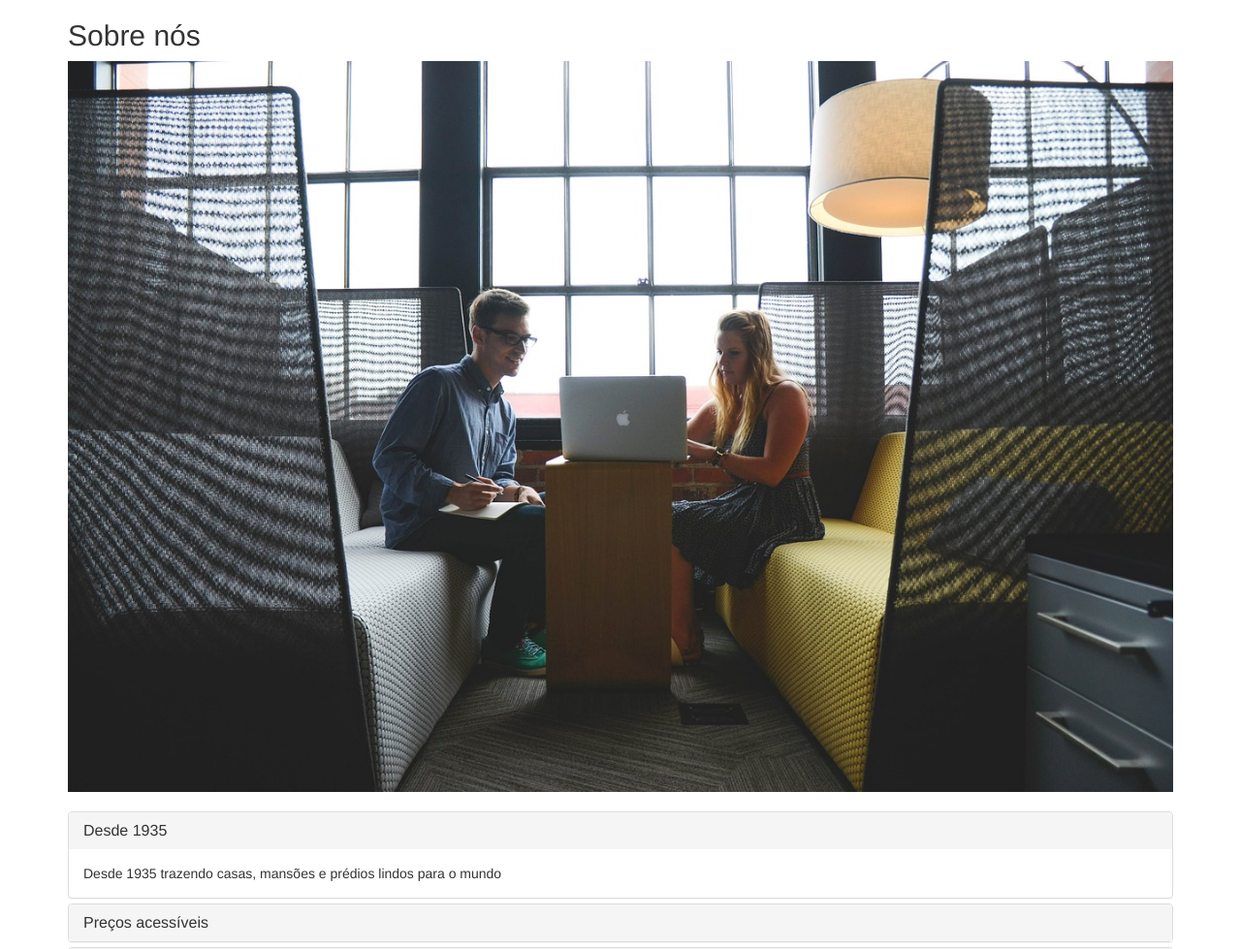
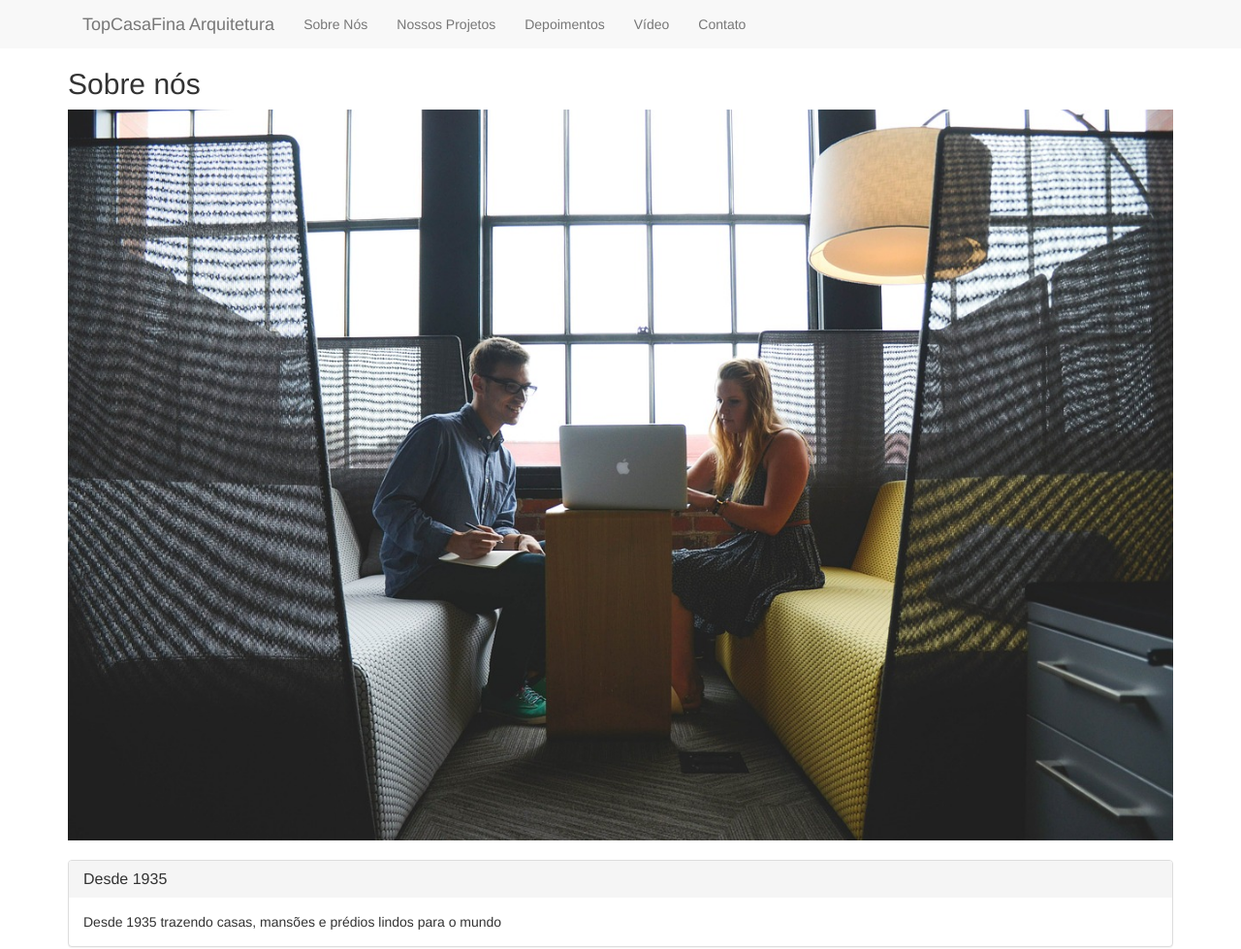
Before and after one commit to mauriciomedeiros/treinamentos-alura, a plain HTML site: page Bootstrap-criacao-de-uma-single-page-responsiva/topCasaFinaArquitetura/index.html in a window 1280 px wide. Shown: the top 979 px of the page at 97% size. Drawn offline with Linux system fonts and the light colour scheme.

Commit message:
Navegando entre as seções com a navbar

```diff
--- a/Bootstrap-criacao-de-uma-single-page-responsiva/topCasaFinaArquitetura/index.html
+++ b/Bootstrap-criacao-de-uma-single-page-responsiva/topCasaFinaArquitetura/index.html
@@ -8,7 +8,33 @@
       <title></title>
    </head>
    <body>
-      <section class="container">
+      <head>
+         <nav class="nav navbar-default">
+            <div class="container">
+               <div class="navbar-header">
+                  <button type="button" class="navbar-toggle collapsed" data-toggle="collapse" data-target="#collapse-navbar" aria-expanded="false">
+                     <span class="sr-only">Toggle navigation</span>
+                     <span class="icon-bar"></span>
+                     <span class="icon-bar"></span>
+                     <span class="icon-bar"></span>
+                     <span class="icon-bar"></span>
+                  </button>
+                  <a class="navbar-brand" href="#">TopCasaFina Arquitetura</a>
+               </div>
+               <div class="collapse navbar-collapse" id="collapse-navbar">
+                  <ul class="nav navbar-nav">
+                     <li><a href="#sobre-nos">Sobre Nós</a></li>
+                     <li><a href="#nossos-projetos">Nossos Projetos</a></li>
+                     <li><a href="#depoimentos">Depoimentos</a></li>
+                     <li><a href="#video">Vídeo</a></li>
+                     <li><a href="#contato">Contato</a></li>
+                  </ul>
+               </div>
+            </div>
+         </nav>
+      </head>
+
+      <section id="sobre-nos" class="container">
          <h2>Sobre nós</h2>
          <img class="img-responsive" src="img/empresa.jpg" alt="" />
 
@@ -58,7 +84,7 @@
          </div>
       </div>
 
-      <section class="container">
+      <section id="nossos-projetos" class="container">
          <h2>Nossos Projetos</h2>
          <figure class="thumbnail">
              <img src="img/projetos/casa-castelo.png" alt="Foto da Casa Lago">
@@ -101,7 +127,7 @@
          </figure>
       </section>
 
-      <section>
+      <section id="depoimentos">
          <h2 class="container titulo-depoimento">Depoimento de clientes</h2>
 
          <div id="carousel-example-generic" class="carousel slide" data-ride="carousel">
@@ -149,14 +175,14 @@
          </div>
       </section>
 
-      <section class="container">
+      <section id="video" class="container">
          <h2>Vídeo Institucional</h2>
          <div class="embed-responsive embed-responsive-16by9">
             <iframe width="560" height="315" src="https://www.youtube.com/embed/udTt2xX4xHw" frameborder="0" allowfullscreen></iframe>
          </div>
       </section>
 
-      <section class="container">
+      <section id="contato" class="container">
          <h2>Contato</h2>
          <p>Entre em contato conosco</p>
          <form>
```
